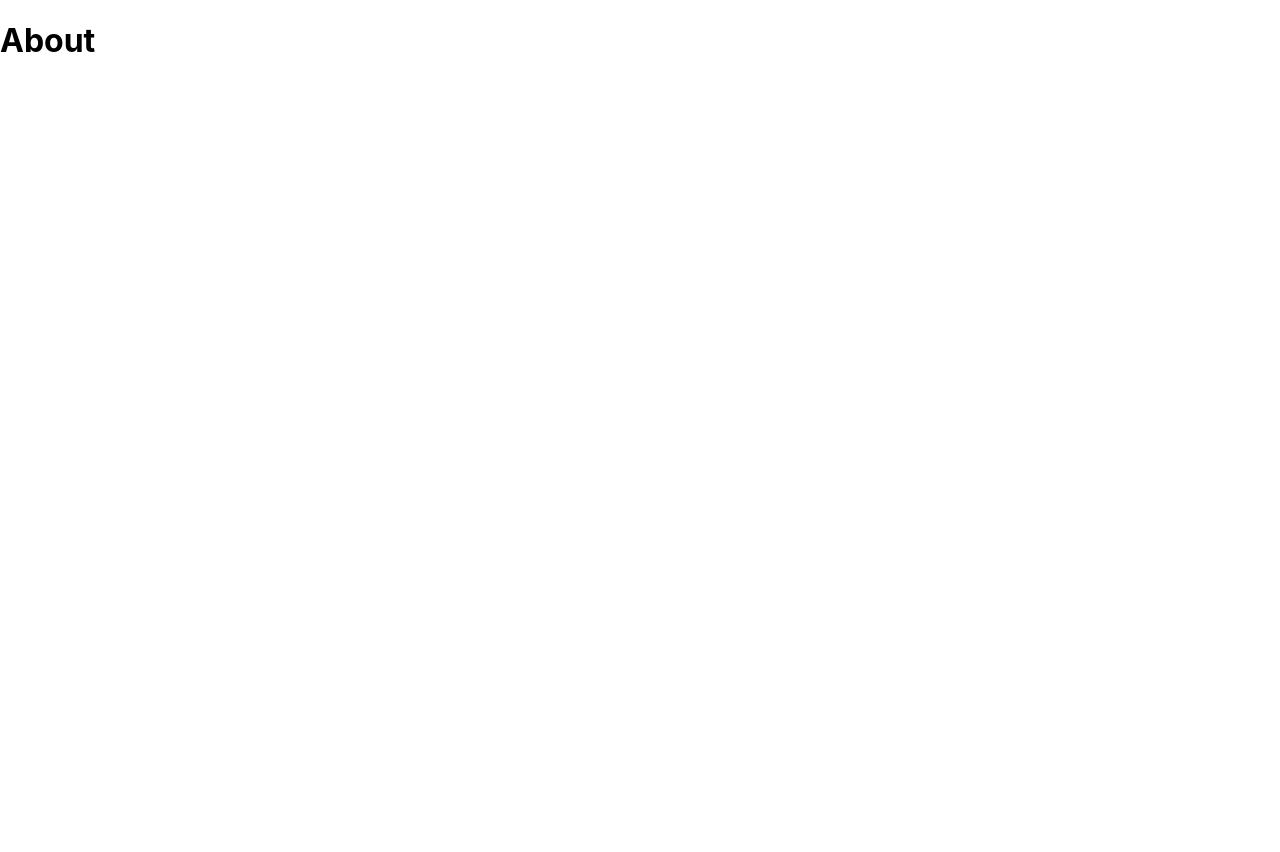
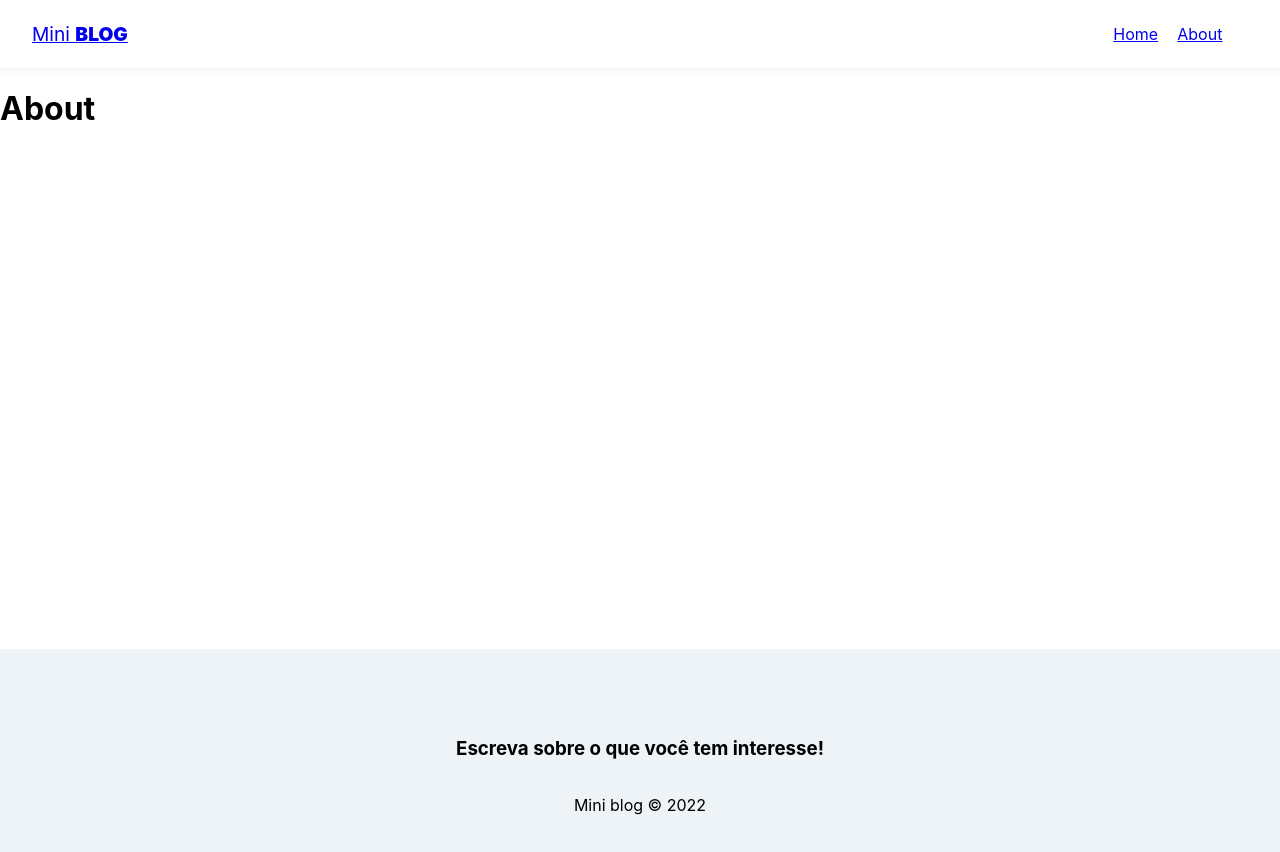
Before and after one commit to Thiagooffice/Mini-Blog, a React (Create React App) app: page /about in a window 1280 px wide. Shown: the top 852 px of the page. Before the commit the page ends 800 px from the top, so only its background shows below. Built offline with nearby package versions, Linux system fonts and the light colour scheme.

Commit message:
creating footer and navbar components

```diff
--- a/src/App.js
+++ b/src/App.js
@@ -2,6 +2,8 @@
 import './App.css';
 
 import {BrowserRouter, Routes, Route, Navigate} from 'react-router-dom'
+import NavBar from './components/NavBar'
+import Footer from './components/Footer'
 
 //pages
 import Home from './pages/Home/Home'
@@ -11,12 +13,14 @@ function App() {
   return (
     <div className="App">
        <BrowserRouter>
+       <NavBar/>
        <div className="container">
         <Routes>
           <Route path="/" element={<Home/>} />
           <Route path="/about" element={<About/>} />
         </Routes>
        </div>
+       <Footer/>
        </BrowserRouter>
     </div>
   );
--- /dev/null
+++ b/src/components/Footer.js
@@ -0,0 +1,10 @@
+import styles from './Footer.module.css'
+
+export default function Footer(){
+    return(
+        <footer className={styles.footer}>
+            <h3>Escreva sobre o que você tem interesse!</h3>
+            <p>Mini blog &copy; 2022</p>
+        </footer>
+    )
+}
--- /dev/null
+++ b/src/components/Footer.module.css
@@ -0,0 +1,8 @@
+.footer{
+    height: 250px;
+    display: flex;
+    flex-direction: column;
+    align-items: center;
+    justify-content: center;
+    background-color: #edf3f6;
+}
--- /dev/null
+++ b/src/components/NavBar.js
@@ -0,0 +1,24 @@
+import {NavLink} from 'react-router-dom'
+import styles from './NavBar.module.css'
+
+export default function NavBar(){
+    return(
+        <nav className={styles.navbar}>
+            <NavLink to="/" className={styles.brand}>
+                Mini <span>Blog</span>
+            </NavLink>
+            <ul className={styles.links_list}>
+                <li>
+                    <NavLink className={({isActive})=> (isActive ? styles.active : "")} to="/">
+                        Home
+                    </NavLink>
+                </li>
+                <li>
+                <NavLink className={({isActive})=> (isActive ? styles.active : "")} to="/sobre">
+                        About
+                </NavLink>
+                </li>
+            </ul>
+        </nav>
+    )
+}
--- /dev/null
+++ b/src/components/NavBar.module.css
@@ -0,0 +1,29 @@
+.navbar{
+    display: flex;
+    box-shadow: rgb(0, 0, 0, .15) 0px -2px 10px 0px;
+    justify-content: space-between;
+    align-items: center;
+    padding: .5em 2em;
+}
+.brand{
+    font-size: 1.2em;
+}
+.brand span{
+    font-weight: 900;
+    text-transform: uppercase;
+}
+
+.links_list{
+    display: flex;
+    list-style: none;
+}
+.links_list{
+    margin-right: 1em;
+}
+.links_list li a{
+    padding: .4em .6em;
+}
+.active{
+    background-color: #000;
+    color: #fff;
+}
```
